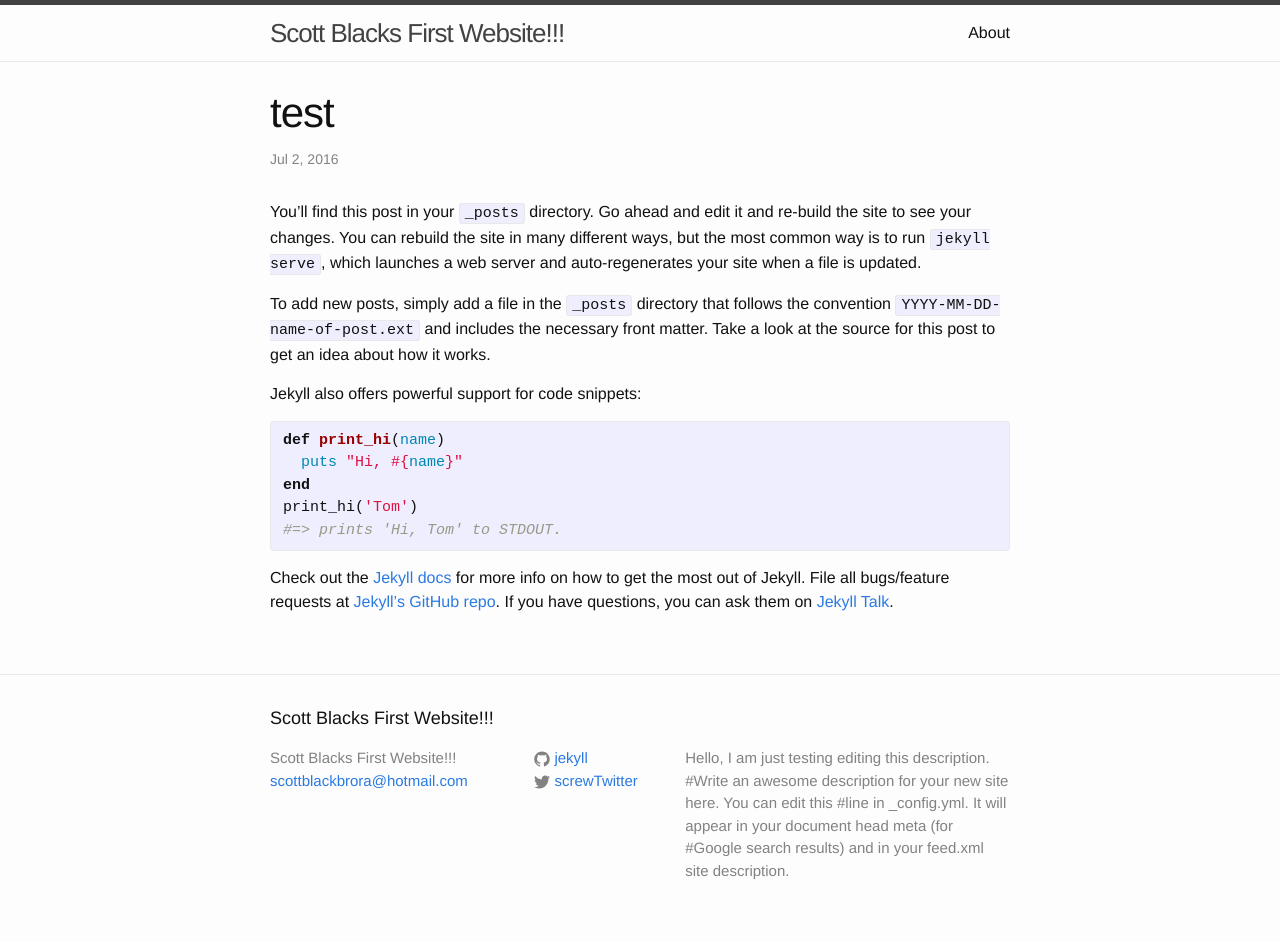
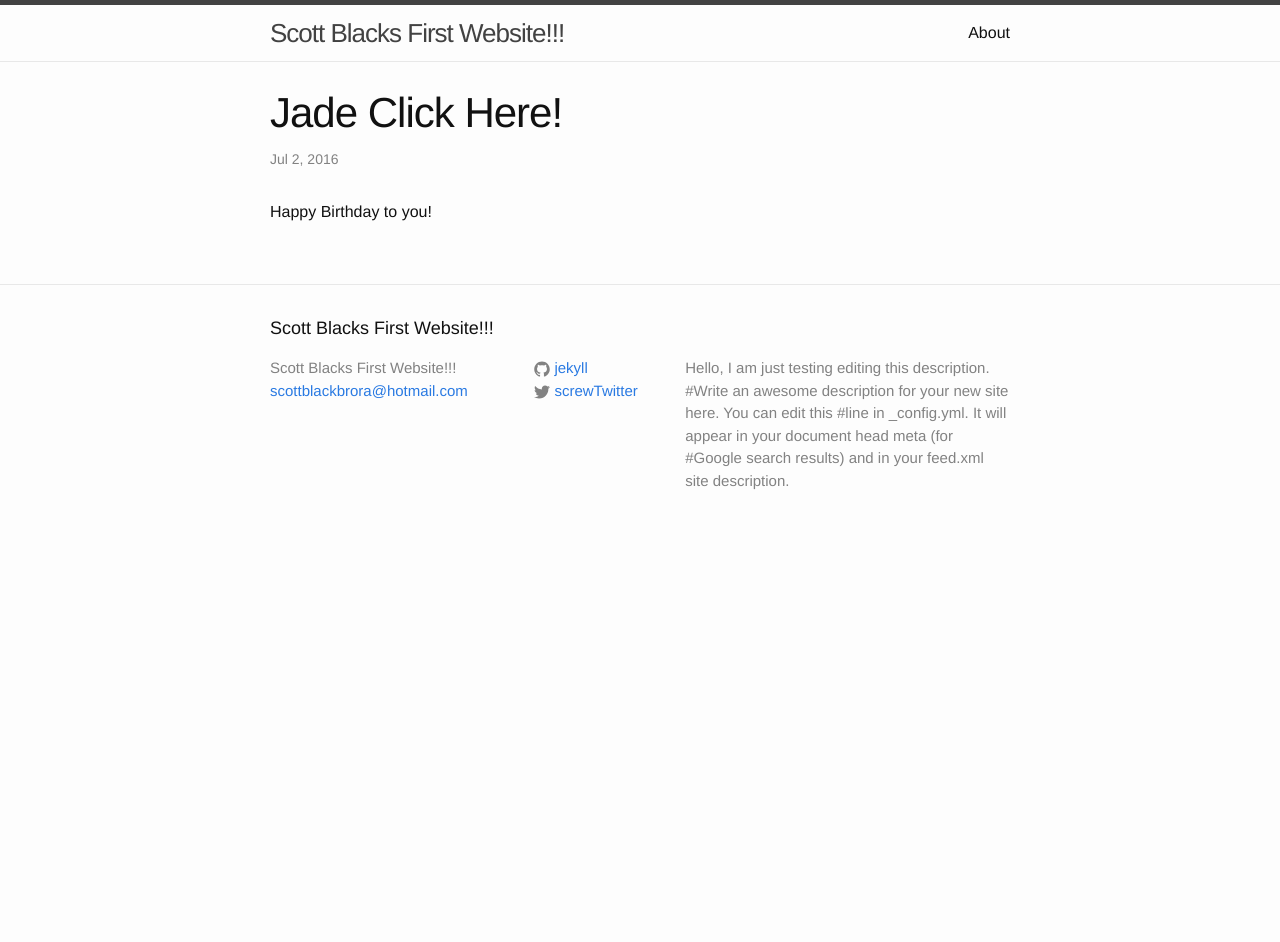
Before and after one commit to scottblackbrora/scottblackbrora.github.io, a Jekyll site: the page built from _posts/2016-07-02-test.markdown, in a window 1280 px wide. Built offline with Jekyll 4.4.1, drawn with Linux system fonts in a browser that asks for light colours; after the commit the page ends 900 px from its top, so only the background shows below that.

Commit message:
Update 2016-07-02-test.markdown

```diff
--- a/_posts/2016-07-02-test.markdown
+++ b/_posts/2016-07-02-test.markdown
@@ -1,24 +1,7 @@
 ---
 layout: post
-title:  "test"
+title:  "Jade Click Here!"
 categories: jekyll update
 ---
-You’ll find this post in your `_posts` directory. Go ahead and edit it and re-build the site to see your changes. You can rebuild the site in many different ways, but the most common way is to run `jekyll serve`, which launches a web server and auto-regenerates your site when a file is updated.
 
-To add new posts, simply add a file in the `_posts` directory that follows the convention `YYYY-MM-DD-name-of-post.ext` and includes the necessary front matter. Take a look at the source for this post to get an idea about how it works.
-
-Jekyll also offers powerful support for code snippets:
-
-{% highlight ruby %}
-def print_hi(name)
-  puts "Hi, #{name}"
-end
-print_hi('Tom')
-#=> prints 'Hi, Tom' to STDOUT.
-{% endhighlight %}
-
-Check out the [Jekyll docs][jekyll-docs] for more info on how to get the most out of Jekyll. File all bugs/feature requests at [Jekyll’s GitHub repo][jekyll-gh]. If you have questions, you can ask them on [Jekyll Talk][jekyll-talk].
-
-[jekyll-docs]: http://jekyllrb.com/docs/home
-[jekyll-gh]:   https://github.com/jekyll/jekyll
-[jekyll-talk]: https://talk.jekyllrb.com/
+  Happy Birthday to you!
```
